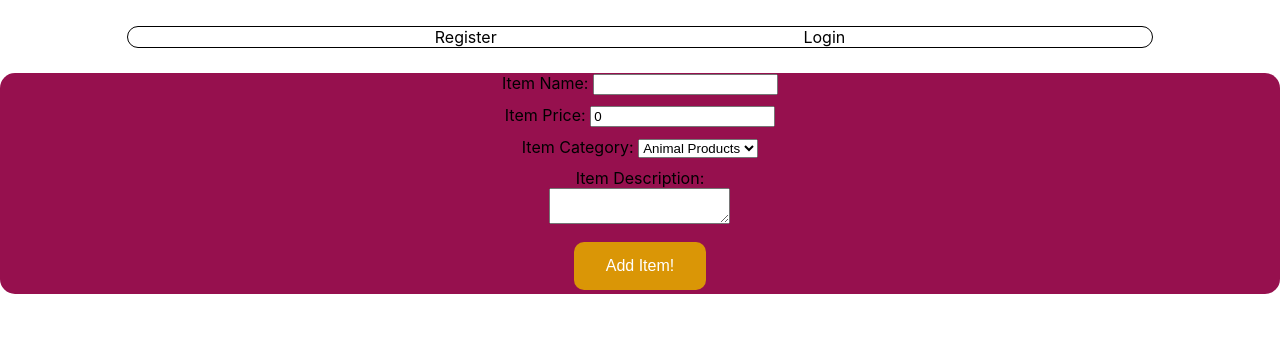
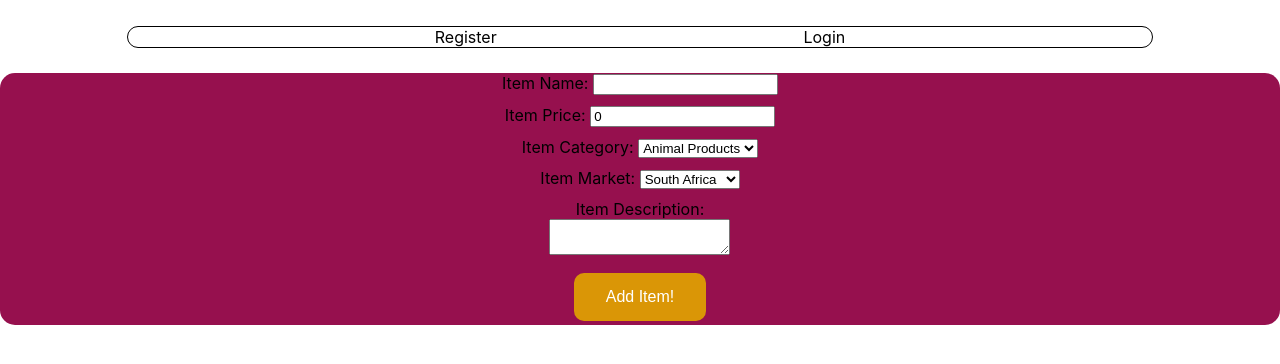
Before and after one commit to ChristopherHenao/marketplace-frontend, a React (Create React App) app: page /add-produce in a window 1280 px wide. Shown: the top 364 px of the page. Built offline with nearby package versions, Linux system fonts and the light colour scheme.

Commit message:
solved market location functionality

```diff
--- a/src/App.css
+++ b/src/App.css
@@ -148,6 +148,10 @@
   margin-bottom: 10px;
 }
 
+#itemMarketDiv {
+  margin-bottom: 10px;
+}
+
 #itemDescriptionDiv {
   margin-bottom: 10px;
 }
--- a/src/components/AddItem.js
+++ b/src/components/AddItem.js
@@ -1,22 +1,27 @@
 import React, { useState } from 'react'
 import axiosWithAuth from '../utils/axiosWithAuth';
+import { useHistory } from 'react-router-dom';
 
 const initialValues = {
     item_name: '',
     item_price: 0,
     item_category: '',
-    item_description: '',
+    market_id: 0,
+    item_description: ''
 }
 
 const AddItem = () => {
 
     const [ addFormValues, setAddFormValues ] = useState(initialValues);
 
+    const { push } = useHistory()
+
     const addItem = () => {
         axiosWithAuth()
-        .post('/items', {...addFormValues, id:Date.now()})
+        .post('/items', addFormValues)
             .then(res => {
-                console.log(res.data)
+                // console.log(res.data)
+                push('/');
             })
             .catch(err => {
                 console.log('This did not work: ', err)
@@ -78,6 +83,19 @@ const AddItem = () => {
                             <option>Other</option>
                         </select>
                 </div>
+                <div id="itemMarketDiv">
+                    <label>Item Market: </label>
+                    <select
+                        name="market_id"
+                        value={addFormValues.market_id}
+                        onChange={handleChanges}>
+                        <option value={1}>South Africa</option>
+                        <option value={2}>Middle Africa</option>
+                        <option value={3}>East Africa</option>
+                        <option value={4}>West Africa</option>
+                        <option value={5}>North Africa</option>
+                    </select>
+                </div>
 
                 <div id="itemDescriptionDiv">
                     <label>Item Description: </label>
--- a/src/components/ItemList.js
+++ b/src/components/ItemList.js
@@ -1,16 +1,22 @@
-import React, { useEffect } from 'react';
+import React, { useEffect, useState } from 'react';
 import axios from 'axios'
 import ItemCard from './ItemCard'
 
 import { fetchItems } from '../actions/actions';
 import { connect } from 'react-redux';
 
+const initialValue = {
+    market_id: 0
+}
+
+
 const ItemList = (props) => {
+
+    const [ marketValue, setMarketValue ] = useState(initialValue)
 
     const getItems = () => {
         axios.get('https://buildweekproject.herokuapp.com/api/items')
         .then(res => {
-            console.log(res.data);
             handleFetchItems(res.data);
         })
     }
@@ -25,11 +31,39 @@ const ItemList = (props) => {
         props.fetchItems(data)
     }
 
+    const handleChanges = (e) => {
+        setMarketValue({
+            ...marketValue,
+            [e.target.name]: e.target.value
+        })
+    };
+
+    let marketArray = props.items.filter(item => item.market_id == marketValue.market_id)
+
+
     return (
-        <div className="item-list">
-            {props.items.map(item => {
-                return <ItemCard item={item}/>
-            })}
+        <div>
+            <div id="itemMarketDiv">
+                <label>Market Location: </label>
+                <select
+                    name="market_id"
+                    value={marketValue.market_id}
+                    onChange={handleChanges}>
+                    <option value={0}>All Locations</option>
+                    <option value={1}>South Africa</option>
+                    <option value={2}>Middle Africa</option>
+                    <option value={3}>East Africa</option>
+                    <option value={4}>West Africa</option>
+                    <option value={5}>North Africa</option>
+                </select>
+                <br/>
+            </div>
+            <div className="item-list">
+                {marketValue.market_id == 0 ?
+                props.items.map(item => {return <ItemCard key={item.item_id} item={item}/>})
+                :
+                marketArray.map(item => {return <ItemCard key={item.item_id} item={item}/>})}
+            </div>
         </div>
     )
 }
@@ -47,5 +81,4 @@ const mapDispatchToProps = (dispatch) => {
     }
 }
 
-
 export default connect( mapStateToProps, mapDispatchToProps )(ItemList)
--- a/src/components/LoginPage.js
+++ b/src/components/LoginPage.js
@@ -20,7 +20,7 @@ const LoginPage = (props) => {
     const loginSubmit = () => {
         axios.post(`https://buildweekproject.herokuapp.com/api/auth/login`, formValues)
           .then(res => {
-            // console.log(res.data.token);
+            // console.log(res);
             localStorage.setItem('token', res.data.token)
             props.dispatch(loggedIn())
             push('/')
--- a/src/components/SignUpPage.js
+++ b/src/components/SignUpPage.js
@@ -4,8 +4,7 @@ import { useHistory } from 'react-router-dom';
 
 const initialValues  = {
     username: '',
-    password: '',
-    market: ''
+    password: ''
 }
 
 const SignUpForm = () => {
@@ -59,15 +58,6 @@ const SignUpForm = () => {
                     value={formValues.password}
                 />
                 <br/>
-                <input
-                    id="market-input"
-                    type='text'
-                    name='market'
-                    placeholder='Market'
-                    onChange={handleChanges}
-                    value={formValues.market}
-                />
-                <br/>
                 <button id="register-button">Sign Up!</button>
        </form>
 
```
